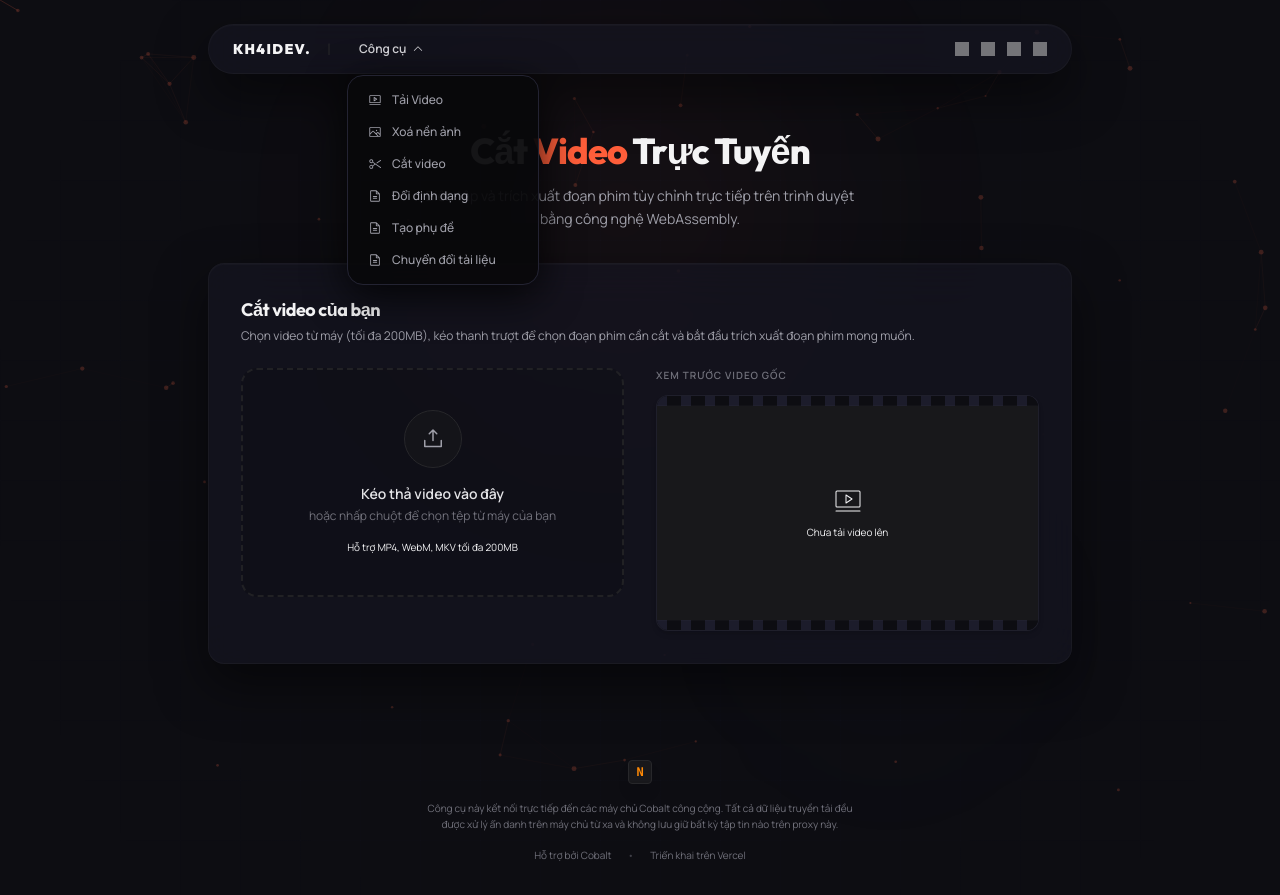
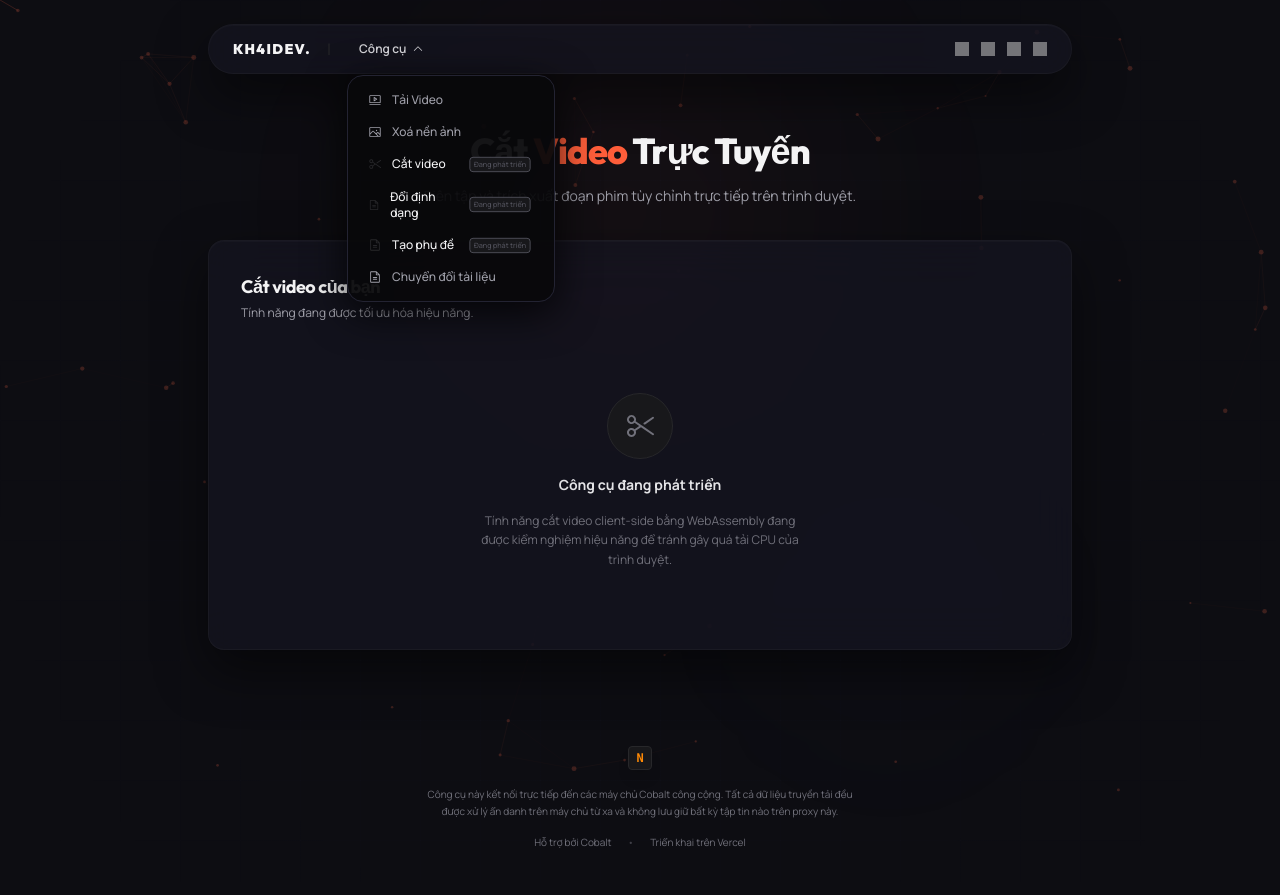
Before and after one commit to kh4i-dev/download_social, a Next.js app: page /tools/cat-video in a window 1280 px wide. Both pictures are taken after a click on the button "Công cụ". Built offline with nearby package versions, Linux system fonts and the light colour scheme; grey boxes are pictures that could not be loaded.

Commit message:
Mark video trimmer, format converter, and subtitle generator as under development due to resource constraints

```diff
--- a/app/components/navigation.tsx
+++ b/app/components/navigation.tsx
@@ -18,9 +18,9 @@
   const tools = [
     { name: "Tải Video", href: "/", icon: Video },
     { name: "Xoá nền ảnh", href: "/tools/xoa-nen", icon: Image },
-    { name: "Cắt video", href: "/tools/cat-video", icon: Scissors },
-    { name: "Đổi định dạng", href: "/tools/doi-dinh-dang", icon: FileText },
-    { name: "Tạo phụ đề", href: "/tools/tao-phu-de", icon: FileText },
+    { name: "Cắt video", href: "/tools/cat-video", icon: Scissors, comingSoon: true },
+    { name: "Đổi định dạng", href: "/tools/doi-dinh-dang", icon: FileText, comingSoon: true },
+    { name: "Tạo phụ đề", href: "/tools/tao-phu-de", icon: FileText, comingSoon: true },
     { name: "Chuyển đổi tài liệu", href: "/tools/chuyen-doi-tai-lieu", icon: FileText },
   ];
 
@@ -57,9 +57,25 @@
             </button>
 
             {isOpen && (
-              <div className="absolute left-0 mt-3.5 w-48 bg-zinc-950/95 border border-[#232332] rounded-2xl p-2 shadow-[0_10px_40px_rgba(0,0,0,0.8)] backdrop-blur-md overflow-hidden animate-in fade-in slide-in-from-top-2 duration-200">
+              <div className="absolute left-0 mt-3.5 w-52 bg-zinc-950/95 border border-[#232332] rounded-2xl p-2 shadow-[0_10px_40px_rgba(0,0,0,0.8)] backdrop-blur-md overflow-hidden animate-in fade-in slide-in-from-top-2 duration-200">
                 {tools.map((tool) => {
                   const Icon = tool.icon;
+                  if (tool.comingSoon) {
+                    return (
+                      <div
+                        key={tool.name}
+                        className="flex items-center justify-between gap-2.5 px-3 py-2 text-xs text-zinc-650 cursor-not-allowed rounded-xl"
+                      >
+                        <div className="flex items-center gap-2.5">
+                          <Icon size={14} className="text-zinc-800" />
+                          <span className="font-medium">{tool.name}</span>
+                        </div>
+                        <span className="text-[8px] scale-90 px-1 py-0.5 rounded bg-zinc-900 border border-zinc-850 text-zinc-600 font-medium whitespace-nowrap">
+                          Đang phát triển
+                        </span>
+                      </div>
+                    );
+                  }
                   return (
                     <Link
                       key={tool.name}
--- a/app/tools/cat-video/page.tsx
+++ b/app/tools/cat-video/page.tsx
@@ -6,11 +6,7 @@
 import { ToolCard } from "../../../components/tools/ToolCard";
 import { Footer } from "../../components/footer";
 
-// Disable Server-Side Rendering (SSR) for browser-only WASM dependencies
-const VideoTrimmer = dynamic(
-  () => import("../../../components/tools/VideoTrimmer").then((mod) => mod.VideoTrimmer),
-  { ssr: false }
-);
+import { Scissors } from "@phosphor-icons/react";
 
 export default function VideoTrimmerPage() {
   return (
@@ -32,16 +28,24 @@
             Cắt <span className="text-[#ff5e3a]">Video</span> Trực Tuyến
           </h1>
           <p className="text-xs md:text-sm text-zinc-400 leading-relaxed max-w-md mx-auto">
-            Biên tập và trích xuất đoạn phim tùy chỉnh trực tiếp trên trình duyệt bằng công nghệ WebAssembly.
+            Biên tập và trích xuất đoạn phim tùy chỉnh trực tiếp trên trình duyệt.
           </p>
         </div>
 
         {/* Dynamic Tool Card */}
         <ToolCard
           title="Cắt video của bạn"
-          description="Chọn video từ máy (tối đa 200MB), kéo thanh trượt để chọn đoạn phim cần cắt và bắt đầu trích xuất đoạn phim mong muốn."
+          description="Tính năng đang được tối ưu hóa hiệu năng."
         >
-          <VideoTrimmer />
+          <div className="flex flex-col items-center justify-center text-center py-12 px-6 space-y-4">
+            <div className="p-4 bg-zinc-900 border border-zinc-800 rounded-full text-zinc-500">
+              <Scissors size={32} />
+            </div>
+            <h3 className="text-sm font-bold text-zinc-200">Công cụ đang phát triển</h3>
+            <p className="text-xs text-zinc-500 max-w-xs leading-relaxed">
+              Tính năng cắt video client-side bằng WebAssembly đang được kiểm nghiệm hiệu năng để tránh gây quá tải CPU của trình duyệt.
+            </p>
+          </div>
         </ToolCard>
 
       </div>
--- a/app/tools/doi-dinh-dang/page.tsx
+++ b/app/tools/doi-dinh-dang/page.tsx
@@ -6,11 +6,7 @@
 import { ToolCard } from "../../../components/tools/ToolCard";
 import { Footer } from "../../components/footer";
 
-// Disable Server-Side Rendering (SSR) for browser-only WASM/canvas dependencies
-const FormatConverter = dynamic(
-  () => import("../../../components/tools/FormatConverter").then((mod) => mod.FormatConverter),
-  { ssr: false }
-);
+import { FileText } from "@phosphor-icons/react";
 
 export default function FormatConverterPage() {
   return (
@@ -32,16 +28,24 @@
             Đổi <span className="text-[#ff5e3a]">Định Dạng</span> Tệp
           </h1>
           <p className="text-xs md:text-sm text-zinc-400 leading-relaxed max-w-md mx-auto">
-            Chuyển đổi hình ảnh HEIC/PNG/JPG/WebP hoặc tách nhạc MP3 từ video trực tiếp trong trình duyệt.
+            Chuyển đổi hình ảnh hoặc tách nhạc MP3 từ video trực tiếp trong trình duyệt.
           </p>
         </div>
 
         {/* Dynamic Tool Card */}
         <ToolCard
           title="Đổi định dạng tệp đa phương tiện"
-          description="Nạp hình ảnh hoặc video của bạn để chuyển đổi định dạng và chất lượng tệp tin mong muốn."
+          description="Tính năng đang được tối ưu hóa hiệu năng."
         >
-          <FormatConverter />
+          <div className="flex flex-col items-center justify-center text-center py-12 px-6 space-y-4">
+            <div className="p-4 bg-zinc-900 border border-zinc-800 rounded-full text-zinc-500">
+              <FileText size={32} />
+            </div>
+            <h3 className="text-sm font-bold text-zinc-200">Công cụ đang phát triển</h3>
+            <p className="text-xs text-zinc-500 max-w-xs leading-relaxed">
+              Tính năng chuyển đổi định dạng tệp đa phương tiện đang được nâng cấp để tối ưu hóa khả năng tách âm thanh trên hạ tầng trình duyệt.
+            </p>
+          </div>
         </ToolCard>
 
       </div>
--- a/app/tools/tao-phu-de/page.tsx
+++ b/app/tools/tao-phu-de/page.tsx
@@ -6,11 +6,7 @@
 import { ToolCard } from "../../../components/tools/ToolCard";
 import { Footer } from "../../components/footer";
 
-// Disable Server-Side Rendering (SSR) for browser-only subtitle features
-const SubtitleGenerator = dynamic(
-  () => import("../../../components/tools/SubtitleGenerator").then((mod) => mod.SubtitleGenerator),
-  { ssr: false }
-);
+import { FileText } from "@phosphor-icons/react";
 
 export default function SubtitleGeneratorPage() {
   return (
@@ -32,16 +28,24 @@
             Tạo <span className="text-[#ff5e3a]">Phụ Đề</span> Tự Động
           </h1>
           <p className="text-xs md:text-sm text-zinc-400 leading-relaxed max-w-md mx-auto">
-            Trích xuất phụ đề gốc từ YouTube hoặc chuyển đổi giọng nói thành văn bản srt bằng mô hình AI Whisper siêu tốc.
+            Trích xuất phụ đề gốc hoặc dịch giọng nói thành tệp tin phụ đề thông minh.
           </p>
         </div>
 
         {/* Dynamic Tool Card */}
         <ToolCard
           title="Tạo phụ đề cho video"
-          description="Dán đường dẫn YouTube hoặc nạp file của bạn lên để trích xuất phụ đề, hỗ trợ đồng bộ hóa câu dịch chuẩn xác."
+          description="Tính năng đang được tối ưu hóa hiệu năng."
         >
-          <SubtitleGenerator />
+          <div className="flex flex-col items-center justify-center text-center py-12 px-6 space-y-4">
+            <div className="p-4 bg-zinc-900 border border-zinc-800 rounded-full text-zinc-500">
+              <FileText size={32} />
+            </div>
+            <h3 className="text-sm font-bold text-zinc-200">Công cụ đang phát triển</h3>
+            <p className="text-xs text-zinc-500 max-w-xs leading-relaxed">
+              Tính năng tạo phụ đề tự động bằng mô hình AI Whisper đang được nâng cấp để tích hợp trực tiếp trên hạ tầng lưu trữ đám mây.
+            </p>
+          </div>
         </ToolCard>
 
       </div>
```
